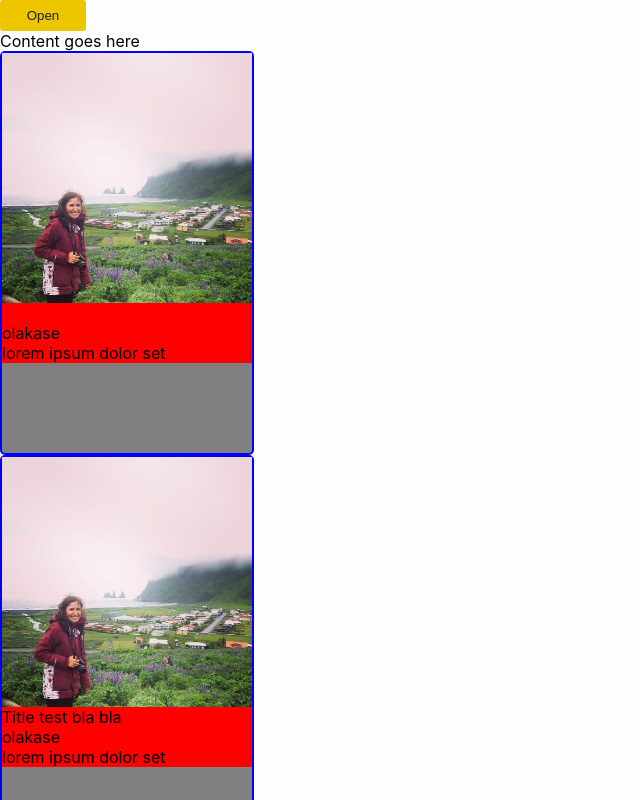
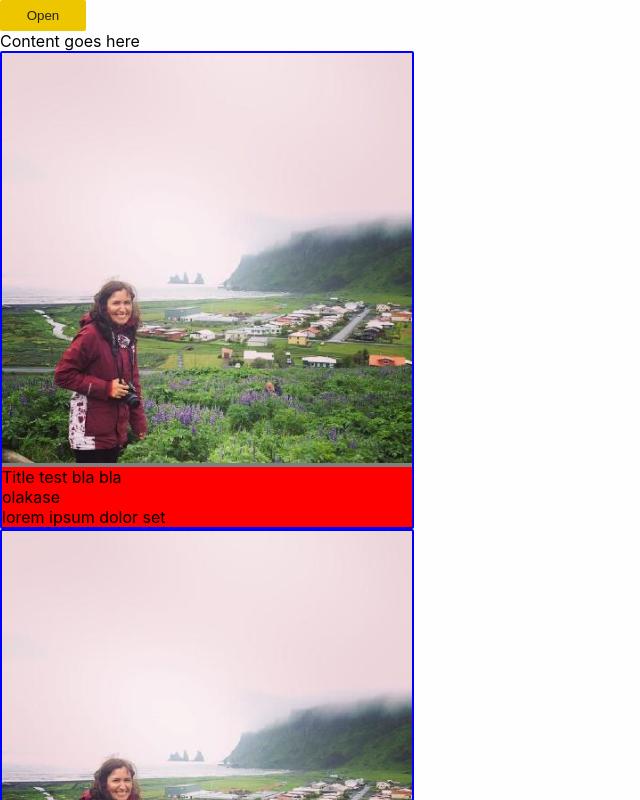
Before and after one commit to elisamunoz/eli-portfolio, a React (Create React App) app: page / in a window 1280 px wide. Shown: the top 800 px of the page, without its empty margins (0-640 px from the left). Built offline with nearby package versions, Linux system fonts and the light colour scheme.

Commit message:
proportional image properties added

```diff
--- a/src/App.js
+++ b/src/App.js
@@ -10,7 +10,7 @@ const App = () => (
     Content goes here
     <Card
       image={eliPhoto}
-      // title='Title test bla bla'
+      title='Title test bla bla'
       desc='lorem ipsum dolor set'
     ></Card>
     <Card
--- a/src/assets/styles/abstract/variables.scss
+++ b/src/assets/styles/abstract/variables.scss
@@ -24,7 +24,7 @@ $color-sec-darker: darken($color-sec, 40%);
 /* -------------- */
 /* --- Others --- */
 /* -------------- */
-$border-radius: 3px;
+$border-radius: 2px;
 $border-style: solid;
 $border-width: 1px;
 $border-color: $color-main;
--- a/src/ui/components/Card/Card.js
+++ b/src/ui/components/Card/Card.js
@@ -1,21 +1,39 @@
 import React from "react";
 import styles from './Card.module.scss';
 
-function Card(props) {
-  // const title = props.title;
-  // const desc = props.desc;
+// function Card(props) {
+//   // const title = props.title;
+//   // const desc = props.desc;
 
+//   const { title, desc, image } = props;
+
+//   return (
+//     <div className={styles.card}>
+//       <div className={styles.image} style={{ backgroundImage:`url(${image})` }}/>
+//       <div className={styles.text}>
+//         {title}<br />
+//         olakase <br />
+//         {desc}
+//       </div>
+//     </div>)
+// };
+
+// const myFunction = (option) => option * 2;
+
+const Card = (props) => {
   const { title, desc, image } = props;
 
   return (
     <div className={styles.card}>
-      <div className={styles.image} style={{ backgroundImage:`url(${image})` }}/>
+      <div>
+        <img className={styles.image} src={image} />
+      </div>
       <div className={styles.text}>
         {title}<br />
         olakase <br />
         {desc}
       </div>
     </div>)
-};
+}
 
 export default Card;
--- a/src/ui/components/Card/Card.module.scss
+++ b/src/ui/components/Card/Card.module.scss
@@ -1,16 +1,19 @@
+@import "assets/styles/abstract/index.scss";
+
 .card {
   background: grey;
-  border-radius: 5px;
+  border-radius: $border-radius;
   border: solid blue 2px;
-  height: 400px;
-  width: 250px;
+  width: 32%;
+  overflow: hidden;
 }
 
 .image {
-  background: yellow;
+  background: $color-main;
   background-size: cover;
-  height: 250px;
+  overflow: hidden;
   width: 100%;
+  height: auto;
 }
 
 .text {
```
